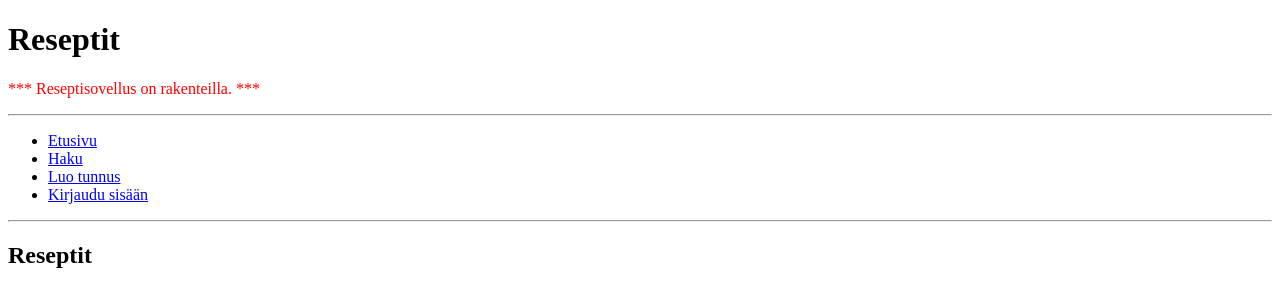
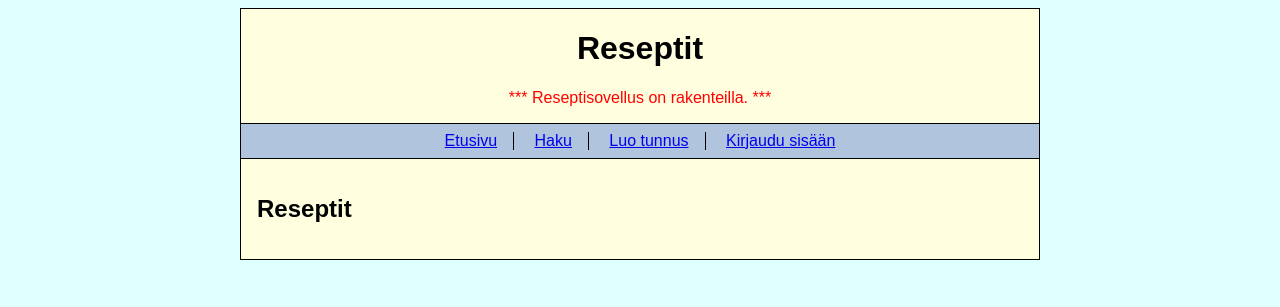
Before and after one commit to mb753/reseptit, a Flask app: page / in a window 1280 px wide. Shown: the top 307 px of the page. Run offline with Flask 3, Linux system fonts and the light colour scheme; data that the repository does not hold is empty.

Commit message:
Update css, layout

```diff
--- a/static/main.css
+++ b/static/main.css
@@ -1,3 +1,57 @@
+body {
+  margin: auto;
+  max-width: 50em;
+  font-family: sans-serif;
+  background-color: lightcyan;
+}
+
+
+.header {
+  background-color: lightyellow;
+  /* padding: 1em; */
+  margin: 0.5em 0 0 0;
+  border: 1px solid black;
+  text-align: center;
+}
+
+
+.nav {
+  background-color: lightsteelblue;
+  padding: 0.5em;
+  margin: 0;
+  border-left: 1px solid black;
+  border-right: 1px solid black;
+}
+
+/* nav styles directly from course material */
+nav {
+  text-align: center;
+}
+
+nav ul {
+  padding: 0;
+  margin: 0;
+}
+
+nav li {
+  display: inline-block;
+  padding: 0 1em;
+  margin: 0;
+}
+
+nav li:not(:last-of-type) {
+  border-right: 1px solid black;
+}
+
+
+.content {
+  background-color: lightyellow;
+  padding: 1em;
+  margin: 0 0 0.5em 0;
+  border: 1px solid black;
+}
+
+
 .notification {
-    color: red;
+  color: red;
 }
--- a/templates/layout.html
+++ b/templates/layout.html
@@ -17,7 +17,6 @@
 
   <div class="nav">
     <nav>
-      <hr>
       <ul>
         <li><a href="/">Etusivu</a></li>
         <li><a href="/search">Haku</a></li>
@@ -29,7 +28,6 @@
           <li><a href="/login">Kirjaudu sisään</a></li>
         {% endif %}
       </ul>
-      <hr>
     </nav>
   </div>
 
```
